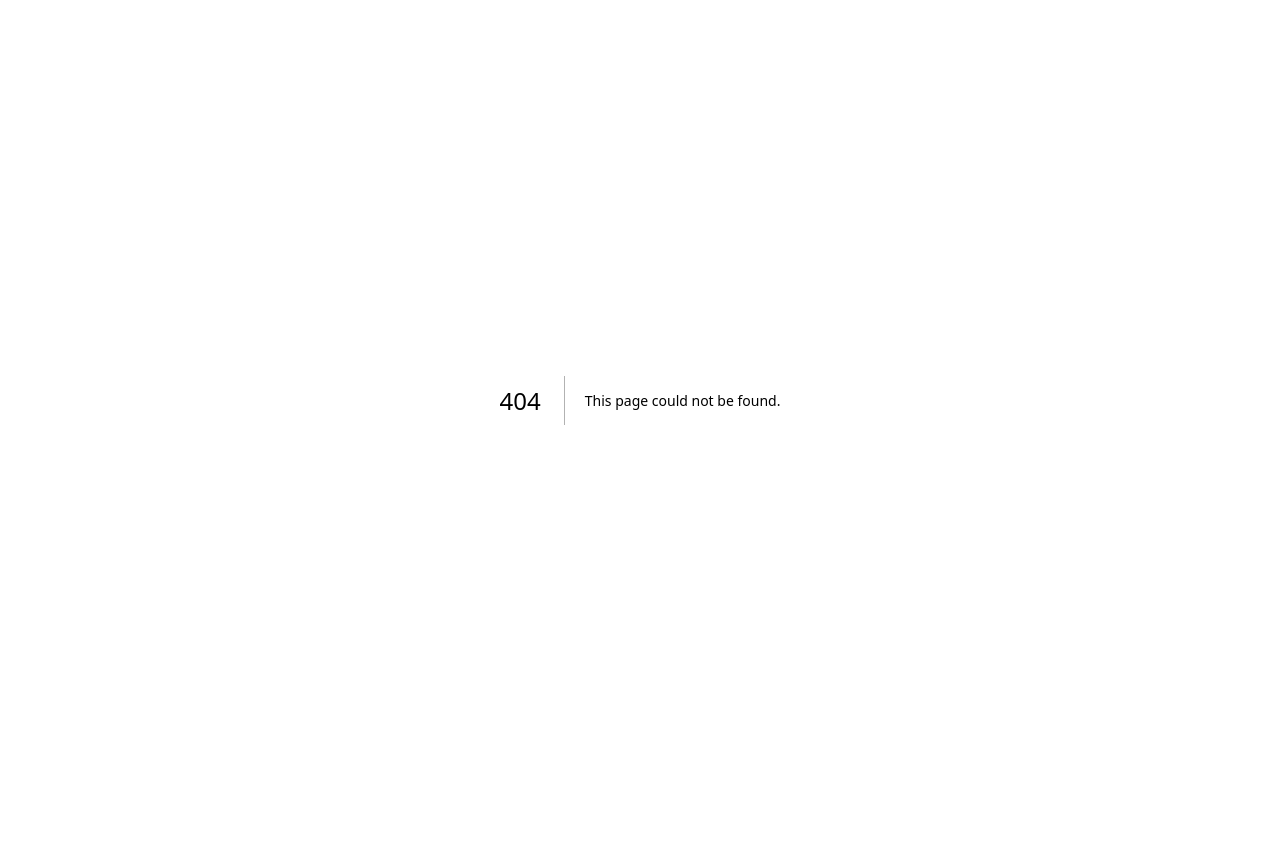
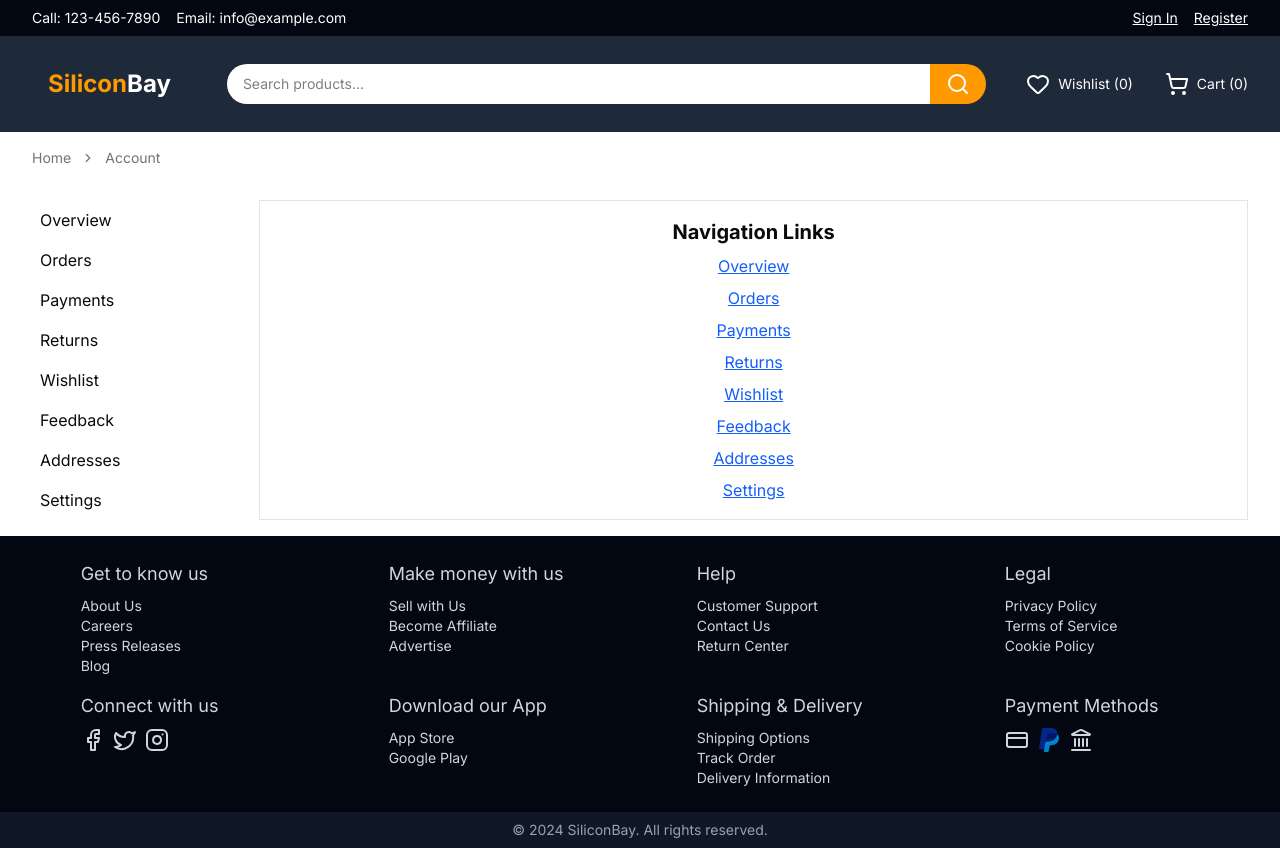
Before and after one commit to sandeer25/SiliconBay, a Next.js app: page /account in a window 1280 px wide. Before the commit this address had no page. Before the commit the page ends 800 px from the top, so only its background shows below. Built offline with nearby package versions, Linux system fonts and the light colour scheme.

Commit message:
Added Account page

```diff
--- /dev/null
+++ b/app/account/page.tsx
@@ -0,0 +1,35 @@
+import { Button } from "@/components/ui/button";
+import Link from "next/link";
+import React from "react";
+
+const navigationList = [
+  { name: "Overview", href: "/account/overview" },
+  { name: "Orders", href: "/account/orders" },
+  { name: "Payments", href: "/account/payments" },
+  { name: "Returns", href: "/account/returns" },
+  { name: "Wishlist", href: "/account/wishlist" },
+  { name: "Feedback", href: "/account/feedback" },
+  { name: "Addresses", href: "/account/addresses" },
+  { name: "Settings", href: "/account/settings" },
+];
+
+const Account = () => {
+  return (
+    <div className="container mx-auto border flex items-center justify-center">
+      <div className="flex flex-col items-center text-center space-y-2">
+        <h1 className="text-xl font-bold">Navigation Links</h1>
+        {navigationList.map((item) => (
+          <Link
+            key={item.name}
+            href={item.href}
+            className="underline text-blue-600"
+          >
+            {item.name}
+          </Link>
+        ))}
+      </div>
+    </div>
+  );
+};
+
+export default Account;
```
